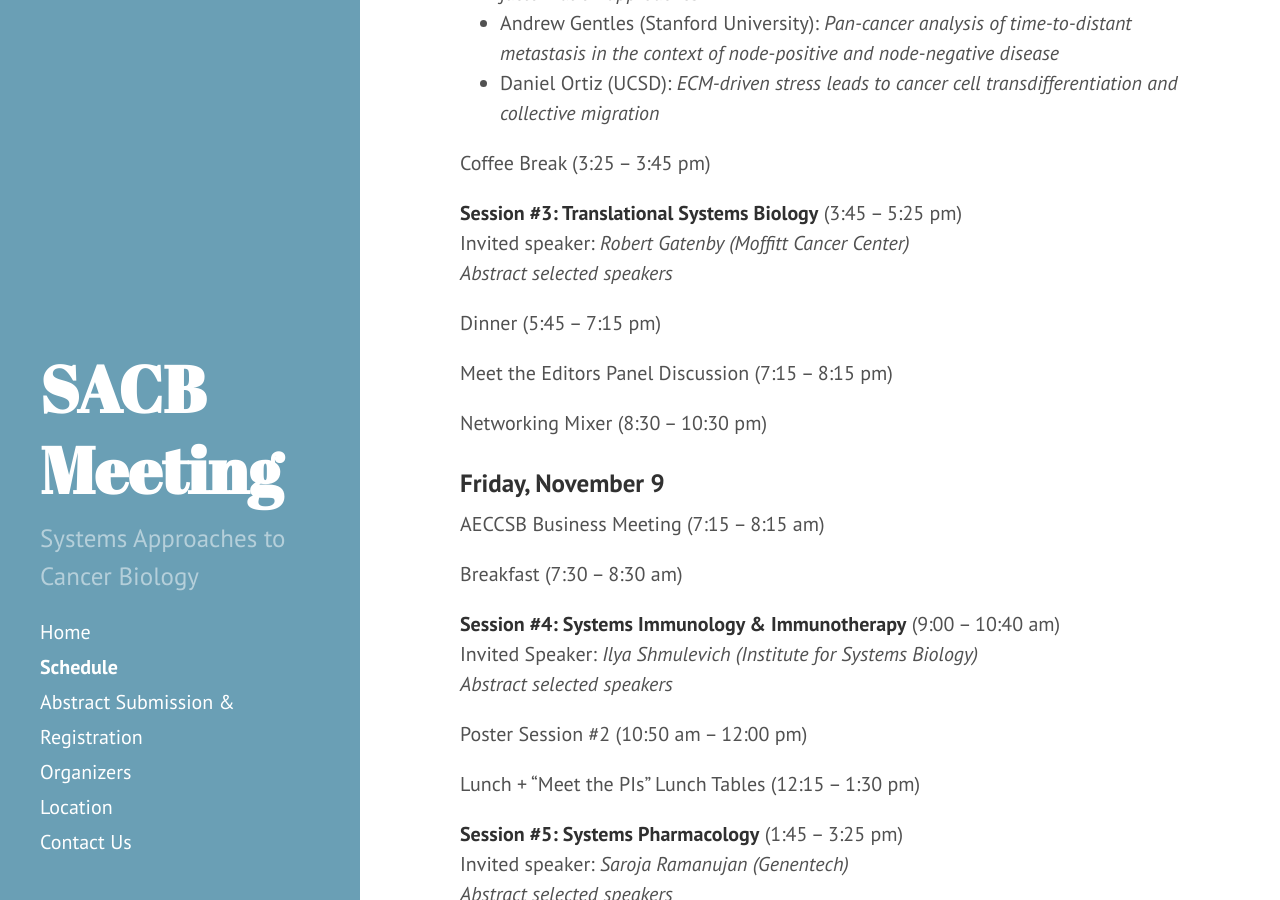
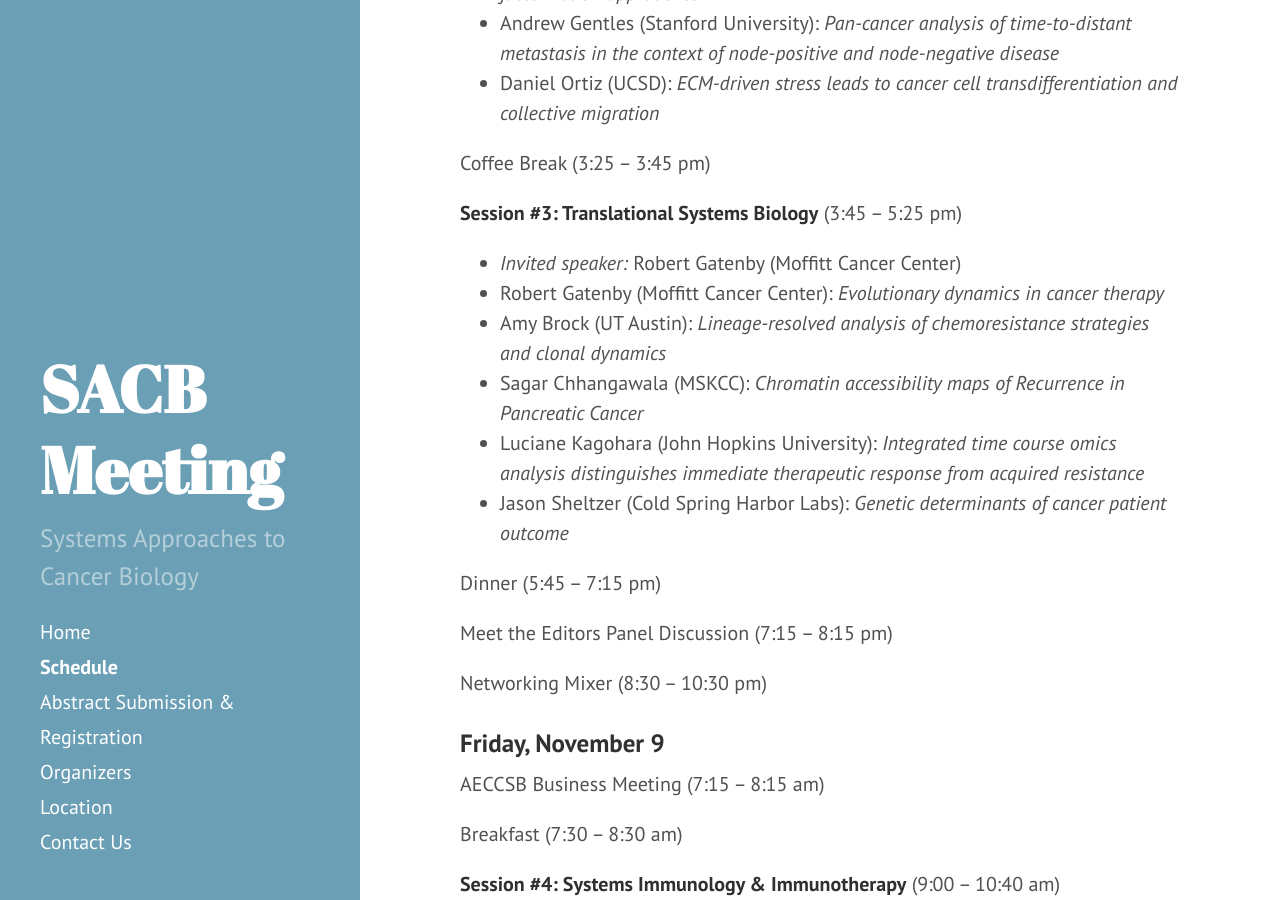
Before and after one commit to AECCSB/sacb-meeting, a Jekyll site: the page built from schedule.md, in a window 1280 px wide and 900 px high, scrolled down 1325 px. Built offline with Jekyll 4.4.1, drawn with Linux system fonts in a browser that asks for light colours.

Commit message:
Update schedule.md

```diff
--- a/schedule.md
+++ b/schedule.md
@@ -43,8 +43,13 @@ Lunch with "Meet the PIs" mentoring opportunity (12:15 – 1:30 pm)
 Coffee Break (3:25 – 3:45 pm)
 
 **Session #3: Translational Systems Biology** (3:45 – 5:25 pm)
-Invited speaker: *Robert Gatenby (Moffitt Cancer Center)*
-*Abstract selected speakers*
+
+- *Invited speaker:* Robert Gatenby (Moffitt Cancer Center)
+- Robert Gatenby (Moffitt Cancer Center): *Evolutionary dynamics in cancer therapy*
+- Amy Brock (UT Austin): *Lineage-resolved analysis of chemoresistance strategies and clonal dynamics*
+- Sagar Chhangawala (MSKCC): *Chromatin accessibility maps of Recurrence in Pancreatic Cancer*
+- Luciane Kagohara (John Hopkins University): *Integrated time course omics analysis distinguishes immediate therapeutic response from acquired resistance*
+- Jason Sheltzer (Cold Spring Harbor Labs): *Genetic determinants of cancer patient outcome*
 
 Dinner (5:45 – 7:15 pm)
 
```
